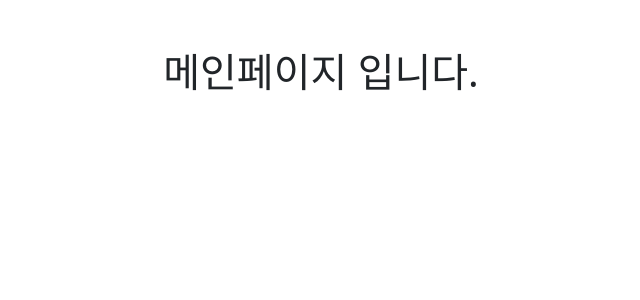
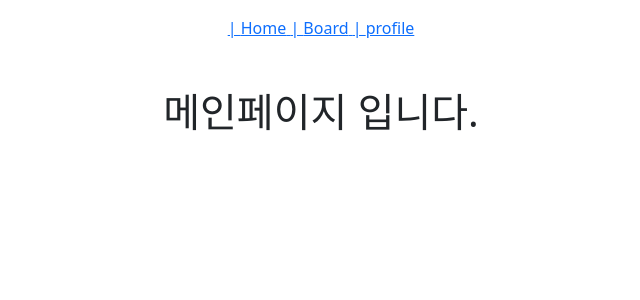
Before and after one commit to khg011213/react-vite-khj-example, a React (Vite) app: page / in a window 1280 px wide. Shown: the top 300 px of the page, without its empty margins (319-959 px from the left). Built offline with nearby package versions, Linux system fonts and the light colour scheme.

Commit message:
라우터 링크 완성

```diff
--- a/src/App.jsx
+++ b/src/App.jsx
@@ -9,15 +9,27 @@ import { BrowserRouter, Routes, Route } from 'react-router-dom'
 import HomePage from './pages/HomePage'
 import BoardPage from './pages/boardPage'
 import ProfilePage from './pages/ProfilePage'
+import routes from './route/Routes'
+import HeaderNav from './components/HeaderNav'
 
 function App() {
   return (
     <>
       <BrowserRouter>
+        <HeaderNav />
         <Routes>
-          <Route path="/" element={<HomePage />}></Route>
+          {/* <Route path="/" element={<HomePage />}></Route>
           <Route path="/board" element={<BoardPage />}></Route>
-          <Route path="/profile" element={<ProfilePage />}></Route>
+          <Route path="/profile" element={<ProfilePage />}></Route> */}
+          {routes.map((route, index) => {
+            return (
+              <Route
+                key={route.path || index}
+                path={route.path}
+                element={route.element}
+              ></Route>
+            )
+          })}
         </Routes>
       </BrowserRouter>
     </>
--- /dev/null
+++ b/src/components/HeaderNav.jsx
@@ -0,0 +1,20 @@
+import React from 'react'
+import { Link } from 'react-router-dom'
+import routes from '../route/Routes'
+
+const HeaderNav = () => {
+  return (
+    <div className="text-center mt-3">
+      {/* <Link to={'/'}>Home</Link> |<Link to={'/board'}>board</Link> |
+      <Link to={'/profile'}>profile</Link>| */}
+      {routes.map((route, index) => (
+        <Link key={route.path || index} to={route.path}>
+          {' '}
+          | {route.title}
+        </Link>
+      ))}
+    </div>
+  )
+}
+
+export default HeaderNav
--- a/src/route/Routes.jsx
+++ b/src/route/Routes.jsx
@@ -8,10 +8,23 @@
 
 // export default Routes
 import React, { Component } from 'react'
+import HomePage from '../pages/HomePage'
+import BoardPage from '../pages/boardPage'
+import ProfilePage from '../pages/ProfilePage'
 // Routes로 들어오면 그 경로에 맞게 결과를 보여줌
-export default [
+
+const routes = [
+  { path: '/', element: <HomePage />, title: 'Home' },
   {
-    path: '/',
-    component: Home,
+    path: '/board',
+    element: <BoardPage />,
+    title: 'Board',
+  },
+  {
+    path: '/profile',
+    element: <ProfilePage />,
+    title: 'profile',
   },
 ]
+
+export default routes
```
